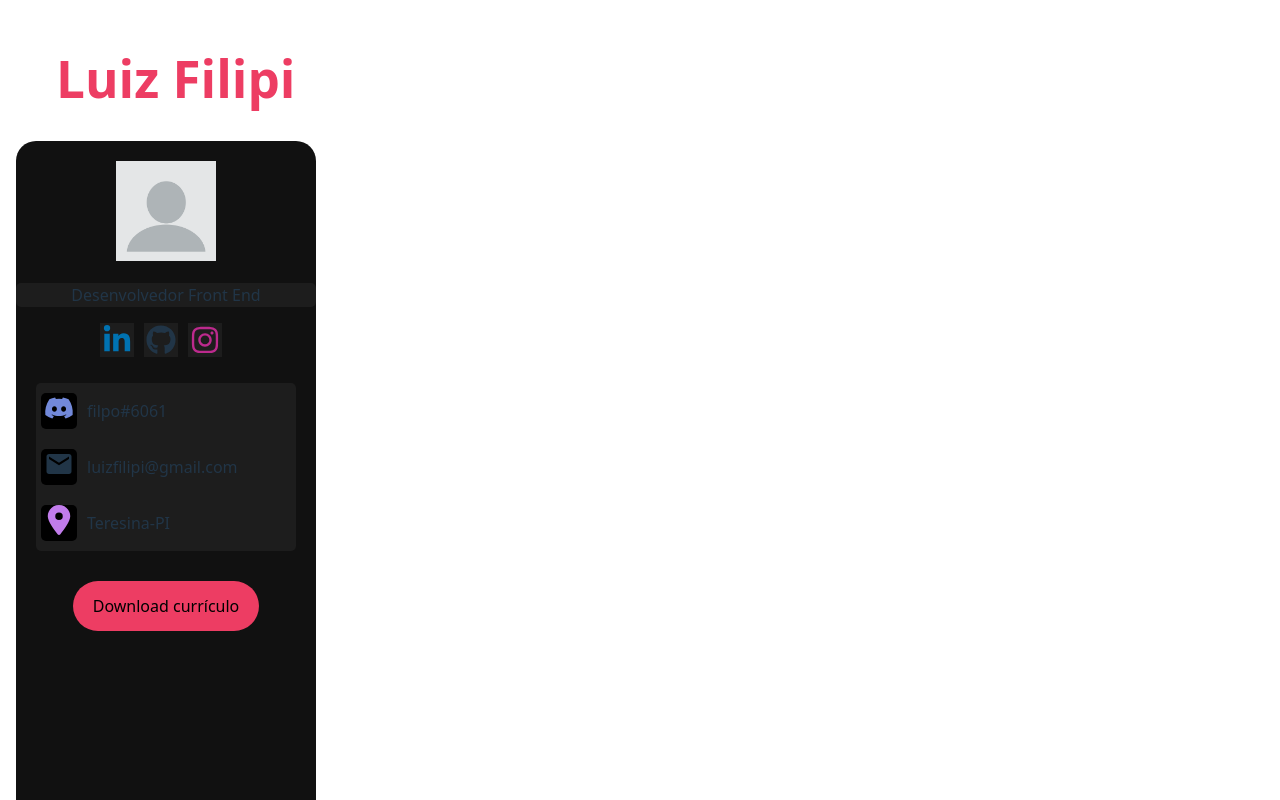
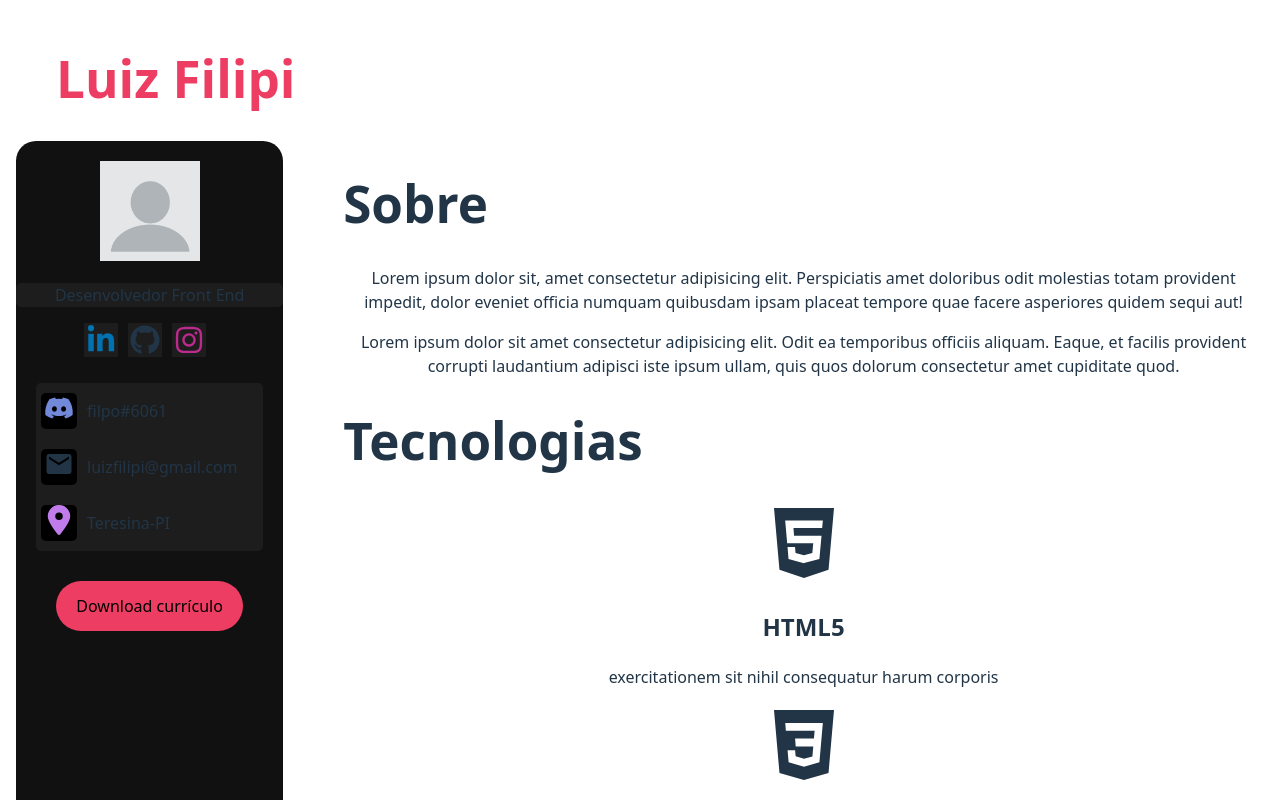
Before and after one commit to FiLpoix/curriculo, a React (Vite) app: page / in a window 1280 px wide. Shown: the top 800 px of the page. Built offline with nearby package versions, Linux system fonts and the light colour scheme.

Commit message:
style: aligned

```diff
--- a/src/App.css
+++ b/src/App.css
@@ -10,6 +10,10 @@
   text-align: center;
 }
 
+.content{
+  display: inline-flex;
+}
+
 .nameTitle{
   text-align: start;
   color: #ed3d63;
@@ -19,8 +23,6 @@
 .sidebarContainer{
   background-color: #111111;
   padding-top: 20px;
-  height: 100%;
-  width: 300px;
   border-radius: 20px;
 }
 
@@ -94,3 +96,24 @@
   margin-top: 10px;
   height: 50px;
 }
+
+
+/* ---------------------------------------- */
+
+.aboutContainer{
+  padding-left: 10px;
+  margin-left: 50px;
+}
+
+.about h1{
+  text-align: start;
+}
+
+.tech h1{
+  text-align: start;
+}
+
+.aboutIcon{
+  width: 80px;
+  height: 80px;
+}
--- a/src/App.jsx
+++ b/src/App.jsx
@@ -7,8 +7,10 @@ function App() {
     <div className='curriculumContainer'>
       <h1 className='nameTitle'>Luiz Filipi</h1>
 
+      <div className='content'>
       <Sidebar />
       <About />
+      </div>
     </div>
   )
 }
--- a/src/components/About.jsx
+++ b/src/components/About.jsx
@@ -2,11 +2,10 @@ import { FaHtml5, FaNodeJs, FaReact } from "react-icons/fa";
 import { IoLogoCss3, IoLogoJavascript } from "react-icons/io5";
 import { DiMysql } from "react-icons/di";
 
-
 const About = () => {
   return (
-    <div>
-      <div className='about'>
+    <div className="aboutContainer">
+      <div className="about">
         <h1>Sobre</h1>
         <p>
           Lorem ipsum dolor sit, amet consectetur adipisicing elit. Perspiciatis
@@ -14,39 +13,45 @@ const About = () => {
           officia numquam quibusdam ipsam placeat tempore quae facere asperiores
           quidem sequi aut!
         </p>
+        <p>
+          Lorem ipsum dolor sit amet consectetur adipisicing elit. Odit ea
+          temporibus officiis aliquam. Eaque, et facilis provident corrupti
+          laudantium adipisci iste ipsum ullam, quis quos dolorum consectetur
+          amet cupiditate quod.
+        </p>
       </div>
-      <div className='tech'>
+      <div className="tech">
         <h1>Tecnologias</h1>
-        <div className='card'>
-        <FaHtml5 className="aboutIcon" />
+        <div className="card">
+          <FaHtml5 className="aboutIcon" />
           <h2>HTML5</h2>
           <p>exercitationem sit nihil consequatur harum corporis</p>
         </div>
-        <div className='card'>
+        <div className="card">
           <IoLogoCss3 className="aboutIcon" />
           <h2>CSS3</h2>
           <p>Facilis fugiat et quas, magni iure quisquam deserunt?</p>
         </div>
-        <div className='card'>
+        <div className="card">
           <IoLogoJavascript className="aboutIcon" />
           <h2>JavaScript</h2>
           <p>
             voluptatem rerum nihil corporis, deleniti atque harum aliquam culpa.
           </p>
         </div>
-        <div className='card'>
+        <div className="card">
           <FaNodeJs className="aboutIcon" />
           <h2>Node.js</h2>
           <p>cumque, amet ab rerum labore veritatis quos.</p>
         </div>
-        <div className='card'>
+        <div className="card">
           <DiMysql className="aboutIcon" />
           <h2>MySQL</h2>
           <p>
             autem, maxime quaerat aliquid amet nesciunt ipsum expedita debitis.
           </p>
         </div>
-        <div className='card'>
+        <div className="card">
           <FaReact className="aboutIcon" />
           <h2>React</h2>
           <p>voluptatem, enim consequuntur fugiat maiores tenetur corrupti!</p>
```
